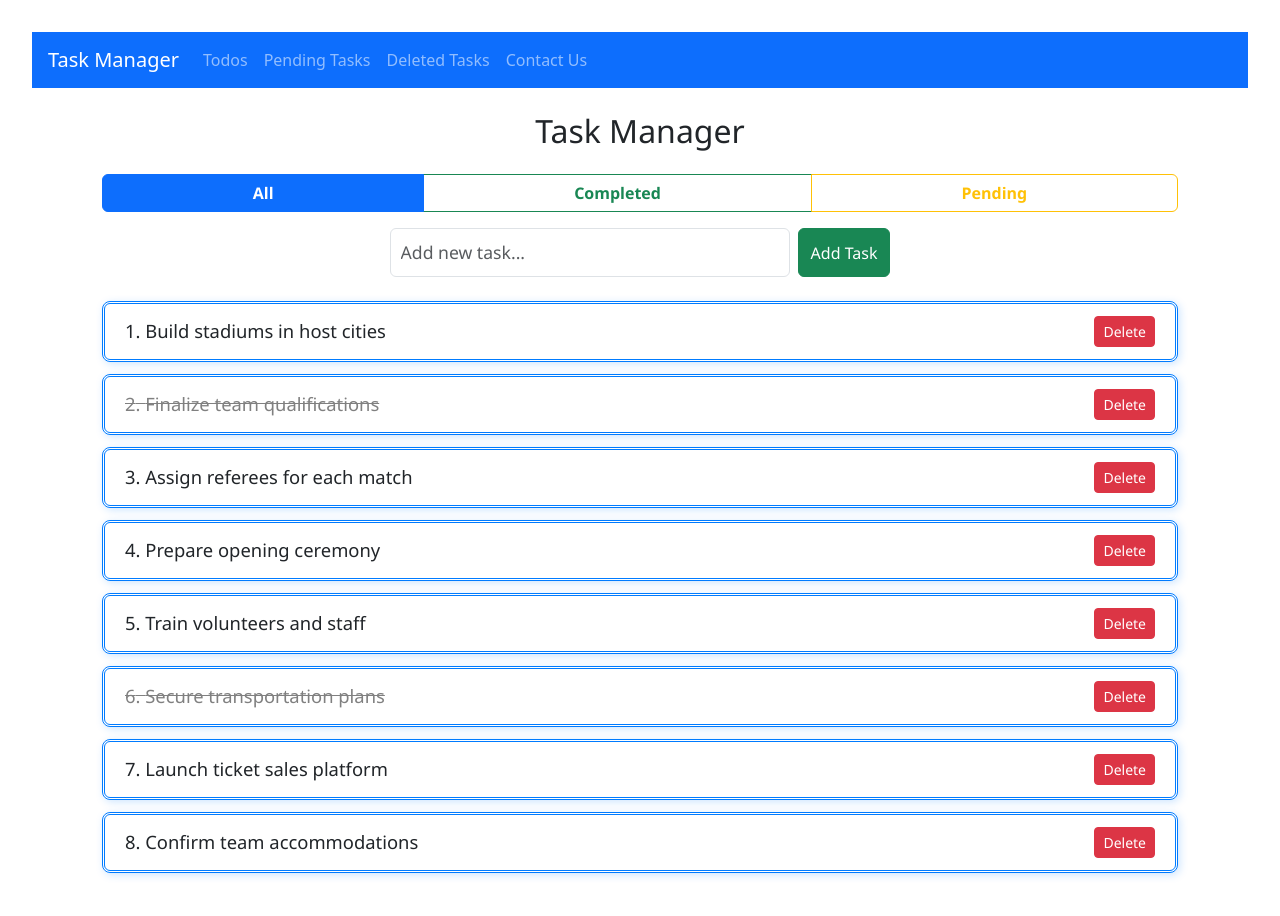
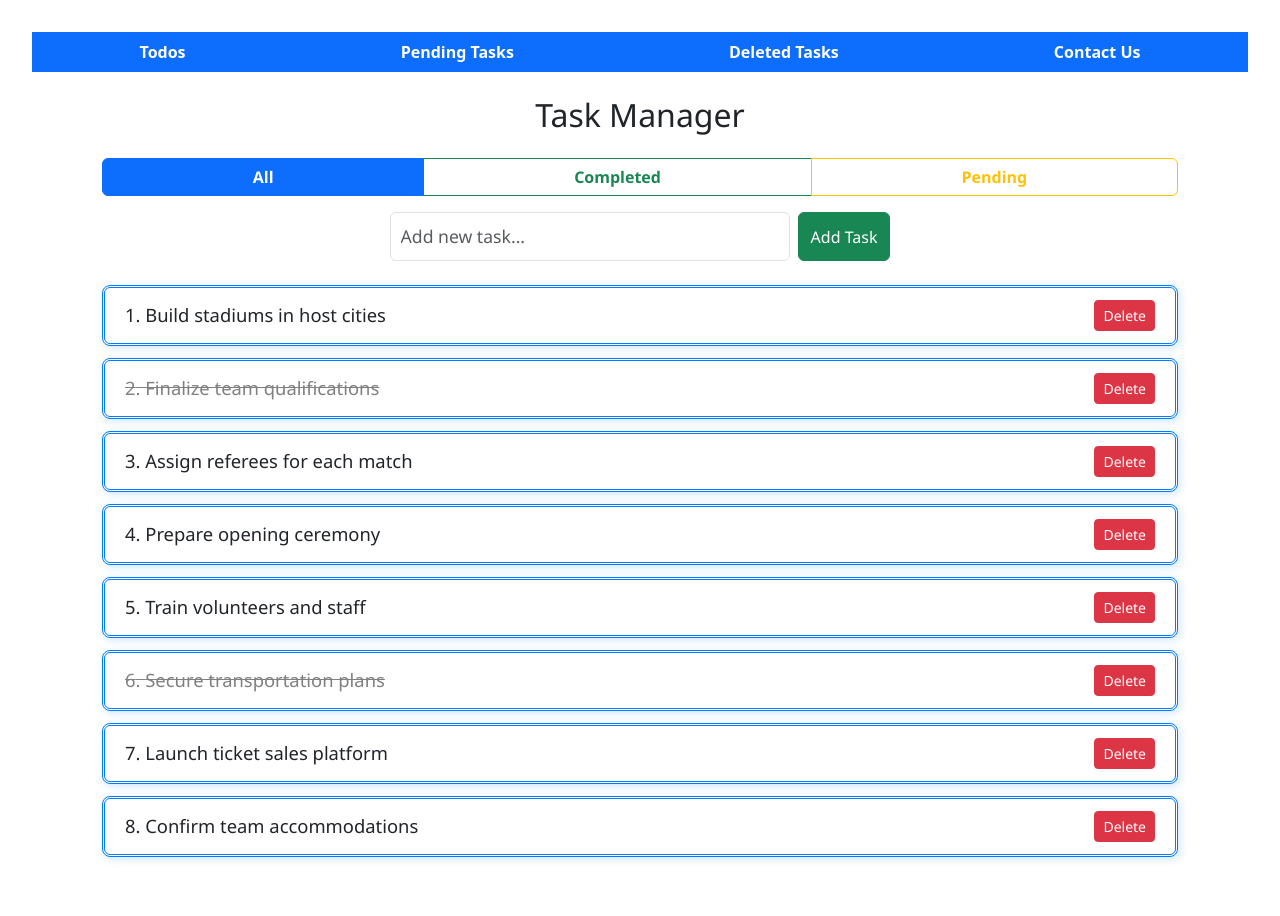
Before and after one commit to mugabebertrand/React-Project003, a React (Vite) app: page / in a window 1280 px wide. Built offline with nearby package versions, Linux system fonts and the light colour scheme.

Commit message:
Readjusted horizantal navbar layout and removed duplicate Task Manager link

```diff
--- a/src/Navbar.jsx
+++ b/src/Navbar.jsx
@@ -3,33 +3,23 @@ import { Link } from 'react-router-dom';
 
 function Navbar() {
   return (
-
-     <nav className="navbar navbar-expand-lg navbar-dark bg-primary px-3">
-
-        <Link className="navbar-brand" to="/">Task Manager</Link>
-
-        <button
-          className="navbar-toggler"
-          type="button"
-          data-bs-toggle="collapse"
-          data-bs-target="#navbarNav"
-          aria-controls="navbarNav"
-          aria-expanded="false"
-          aria-label="Toggle navigation"
-        >
-          <span className="navbar-toggler-icon"></span>
-        </button>
-
-        <div className="collapse navbar-collapse" id="navbarNav">
-          <ul className="navbar-nav">
-            <li className="nav-item"><Link className="nav-link" to="/">Todos</Link></li>
-            <li className="nav-item"><Link className="nav-link" to="/pending-task">Pending Tasks</Link></li>
-            <li className="nav-item"><Link className="nav-link" to="/deleted-task">Deleted Tasks</Link></li>
-            <li className="nav-item"><Link className="nav-link" to="/contact-us">Contact Us</Link></li>
-
-          </ul>
+    <nav className="navbar navbar-dark bg-primary">
+      <div className="container-fluid px-0">
+        <div className="d-flex w-100">
+          <Link className="nav-link text-center flex-fill text-white fw-bold" to="/">
+            Todos
+          </Link>
+          <Link className="nav-link text-center flex-fill text-white fw-bold" to="/pending-task">
+            Pending Tasks
+          </Link>
+          <Link className="nav-link text-center flex-fill text-white fw-bold" to="/deleted-task">
+            Deleted Tasks
+          </Link>
+          <Link className="nav-link text-center flex-fill text-white fw-bold" to="/contact-us">
+            Contact Us
+          </Link>
         </div>
-
+      </div>
     </nav>
   );
 }
```
